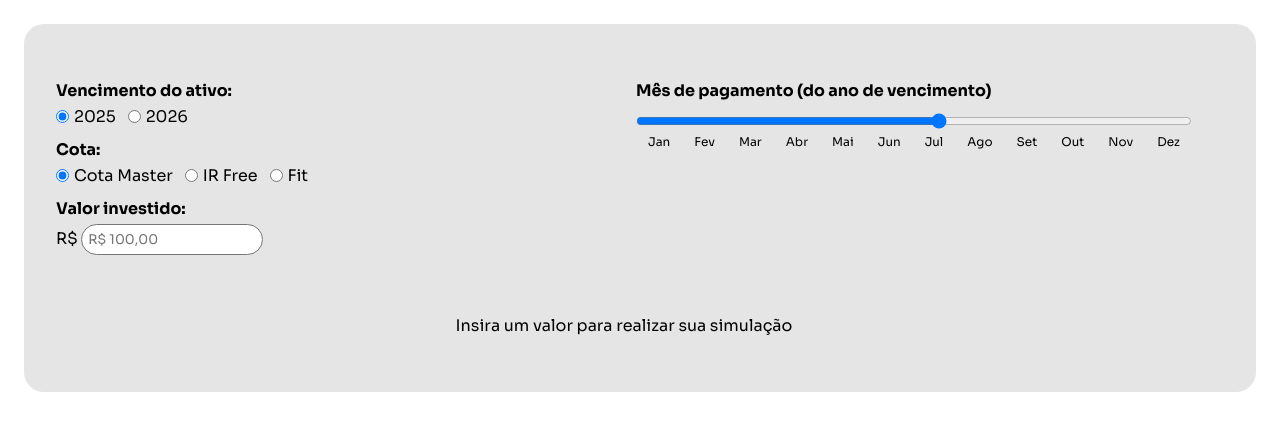
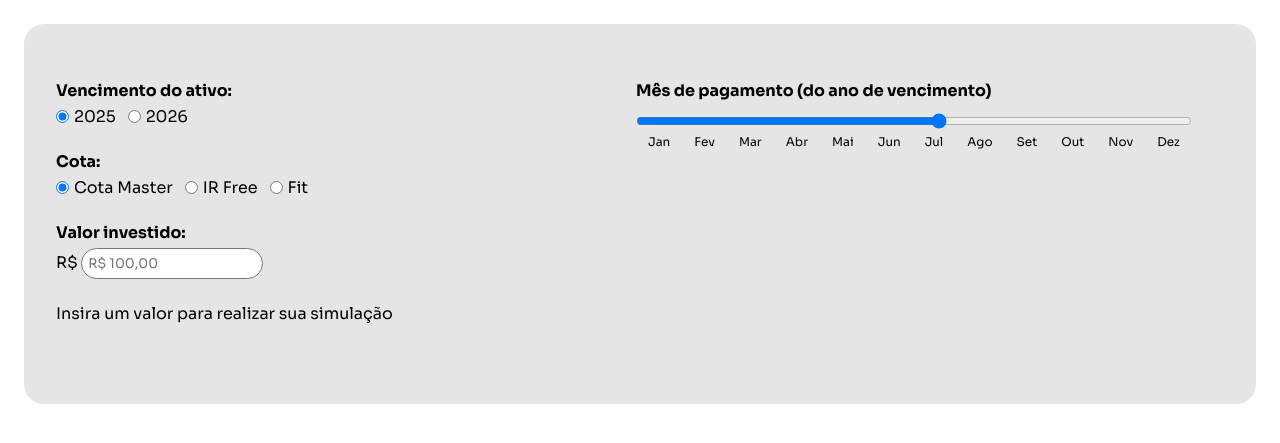
Before and after one commit to lucassdantas/precatory_rentability_simulator, a PHP site: page / in a window 1280 px wide. Shown: the top 443 px of the page. Run offline with PHP 8.4, Linux system fonts and the light colour scheme.

Commit message:
fix design

```diff
--- a/index.html
+++ b/index.html
@@ -48,9 +48,12 @@
                             <span>R$ </span>
                             <input type="number" name="amountInvested" id="amountInvested" placeholder="R$ 100,00">
                         </div>
+                        <div class="instructionContainer">
+                            <span class="instruction">Insira um valor para realizar sua simulação</span>
+                        </div>
                     </div>
                 </div>
-                <div class="col col50 ">
+                <div class="col col50 rightCol ">
                     <div class="paymentMonth">
                         <div class="monthRowContainer">
                             <div class="monthContainer">
@@ -94,15 +97,6 @@
                     </div>
                 </div>
             </div>
-            <div class="row">
-                <div class="col col100">
-                    <div class="instructionContainer">
-                        <span class="instruction">Insira um valor para realizar sua simulação</span>
-                    </div>
-
-
-                </div>
-            </div>
         </div>
     </div>
 
--- a/style.css
+++ b/style.css
@@ -59,8 +59,12 @@ body{
     display:flex;
     justify-content: space-around;
 }
+#simulatorContainer .rightCol{
+    display:flex;
+    justify-content:space-between;
+}
 #simulatorContainer .userInputData{
-    margin-bottom:12px;
+    margin-bottom:24px;
     display:flex;
     flex-direction:column;
 }
@@ -74,6 +78,7 @@ body{
 }
 #simulatorContainer .chartContainer{
     height:120px;
+    margin-top:24px;
 }
 #simulatorContainer .chart {
     width: 500px;
@@ -129,6 +134,10 @@ body{
     padding:6px;
 }
 
+#amountInvested .inputIdentifier{
+    color:#04265E;
+}
+
 #monthOfPayment{
     width:100%;
     margin-top:12px;
@@ -157,7 +166,7 @@ body{
 }
 #simulatorContainer .instructionContainer{
     width:100%;
-    text-align:center;
+    margin-top:24px;
 }
 #simulatorContainer .monthContainer{
     font-weight:700;
```
